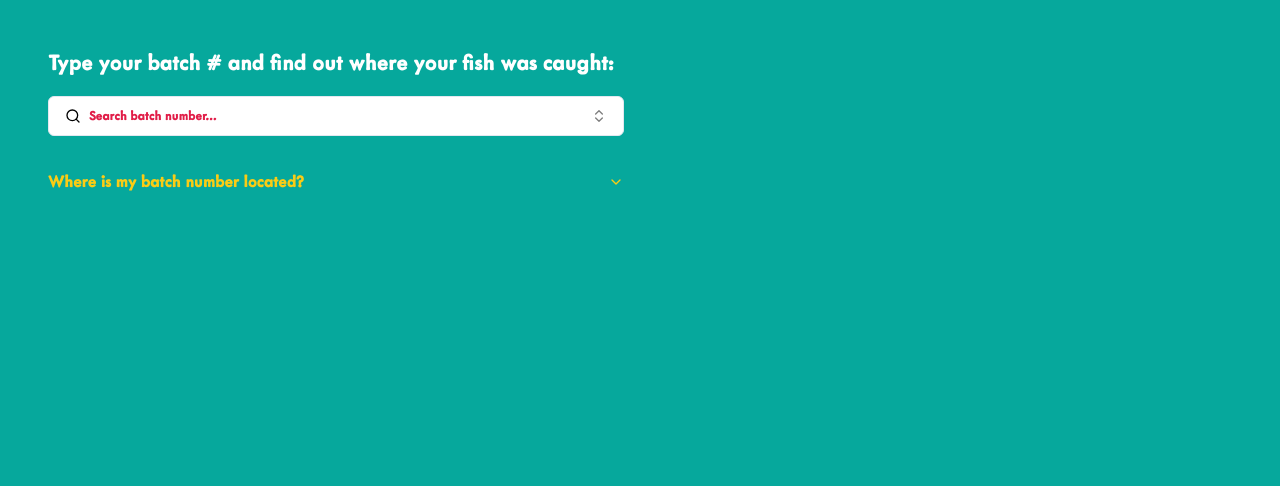
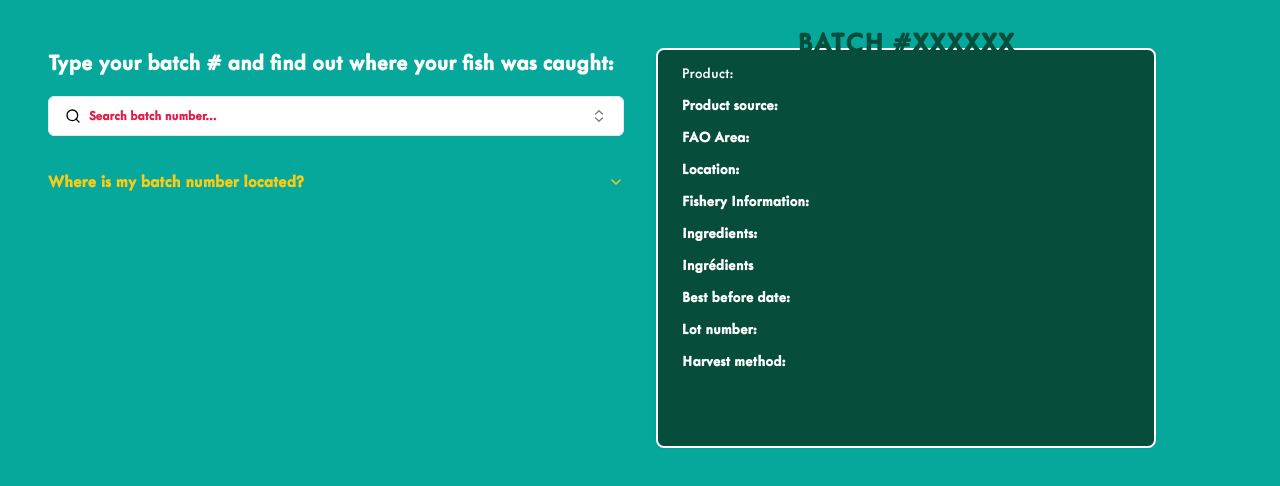
Before and after one commit to santivdt/ais-batch-numbers, a Next.js app: page / in a window 1280 px wide. Shown: the top 486 px of the page. Built offline with nearby package versions, Linux system fonts and the light colour scheme.

Commit message:
Create empty card before batch is present

```diff
--- a/components/info-card.tsx
+++ b/components/info-card.tsx
@@ -13,61 +13,63 @@ import { Button } from './ui/button'
 const InfoCard = ({ batch }: { batch: Batch | null }) => {
   return (
     <>
-      {batch && (
-        <>
       <Card className='max-w-[500px] bg-emerald-900 text-white border-white border-2 relative py-4'>
-            <h2 className='text-emerald-900 text-center text-3xl font-bold -mt-10 tracking-wide '>
-              BATCH #{batch.batch_number}
+        <h2 className='text-emerald-900 text-center text-3xl font-bold -mt-10 tracking-wide'>
+          BATCH #{batch ? batch.batch_number : 'XXXXXX'}
         </h2>
-            <CardHeader>
-              <CardTitle>{batch.product}</CardTitle>
+        {/* <CardHeader>
+          <CardTitle>{batch ? batch.product : ''}</CardTitle>
           <CardDescription className='text-white'>
-                {batch.fishery_name} - {batch.batch_number}
+            {batch ? batch.fishery_name : ''} -{' '}
+            {batch ? batch.batch_number : ''}
           </CardDescription>
-            </CardHeader>
+        </CardHeader> */}
         <CardContent>
           <ul>
             <li className='mb-2'>
-                  <span className='font-bold'>Product:</span> {batch.product}
+              <span className=''>Product:</span>{' '}
+              <span className='!font-normal'>{batch ? batch.product : ''}</span>
             </li>
             <li className='mb-2'>
               <span className='font-bold'>Product source:</span>{' '}
-                  {batch.product_source}
+              {batch ? batch.product_source : ''}
             </li>
             <li className='mb-2'>
-                  <span className='font-bold'>FAO Area:</span> {batch.FAO_Area}
+              <span className='font-bold'>FAO Area:</span>{' '}
+              {batch ? batch.FAO_Area : ''}
             </li>
             <li className='mb-2'>
-                  <span className='font-bold'>Location:</span> {batch.location}
+              <span className='font-bold'>Location:</span>{' '}
+              {batch ? batch.location : ''}
             </li>
             <li className='mb-2'>
               <span className='font-bold'>Fishery Information:</span>{' '}
-                  {batch.fishery_name}
+              {batch ? batch.fishery_name : ''}
             </li>
             <li className='mb-2'>
               <span className='font-bold'>Ingredients:</span>{' '}
-                  {batch.ingredients_en}
+              {batch ? batch.ingredients_en : ''}
             </li>
             <li className='mb-2'>
               <span className='font-bold'>Ingrédients</span>{' '}
-                  {batch.ingredients_fr}
+              {batch ? batch.ingredients_fr : ''}
             </li>
             <li className='mb-2'>
               <span className='font-bold'>Best before date:</span>{' '}
-                  {batch.best_before_date}
+              {batch ? batch.best_before_date : ''}
             </li>
             <li className='mb-2'>
               <span className='font-bold'>Lot number:</span>{' '}
-                  {batch.lot_number}
+              {batch ? batch.lot_number : ''}
             </li>
             <li className='mb-2'>
               <span className='font-bold'>Harvest method:</span>{' '}
-                  {batch.harvest_method}
+              {batch ? batch.harvest_method : ''}
             </li>
           </ul>
         </CardContent>
         <CardFooter>
-              {batch.url && (
+          {batch && batch.url && (
             <Button variant='outline'>
               <a href={batch.url} target='_blank'>
                 More about {batch.fishery_name}
@@ -77,8 +79,6 @@ const InfoCard = ({ batch }: { batch: Batch | null }) => {
         </CardFooter>
       </Card>
     </>
-      )}
-    </>
   )
 }
 
```
Lines whose indentation alone changed are shown as unchanged.
